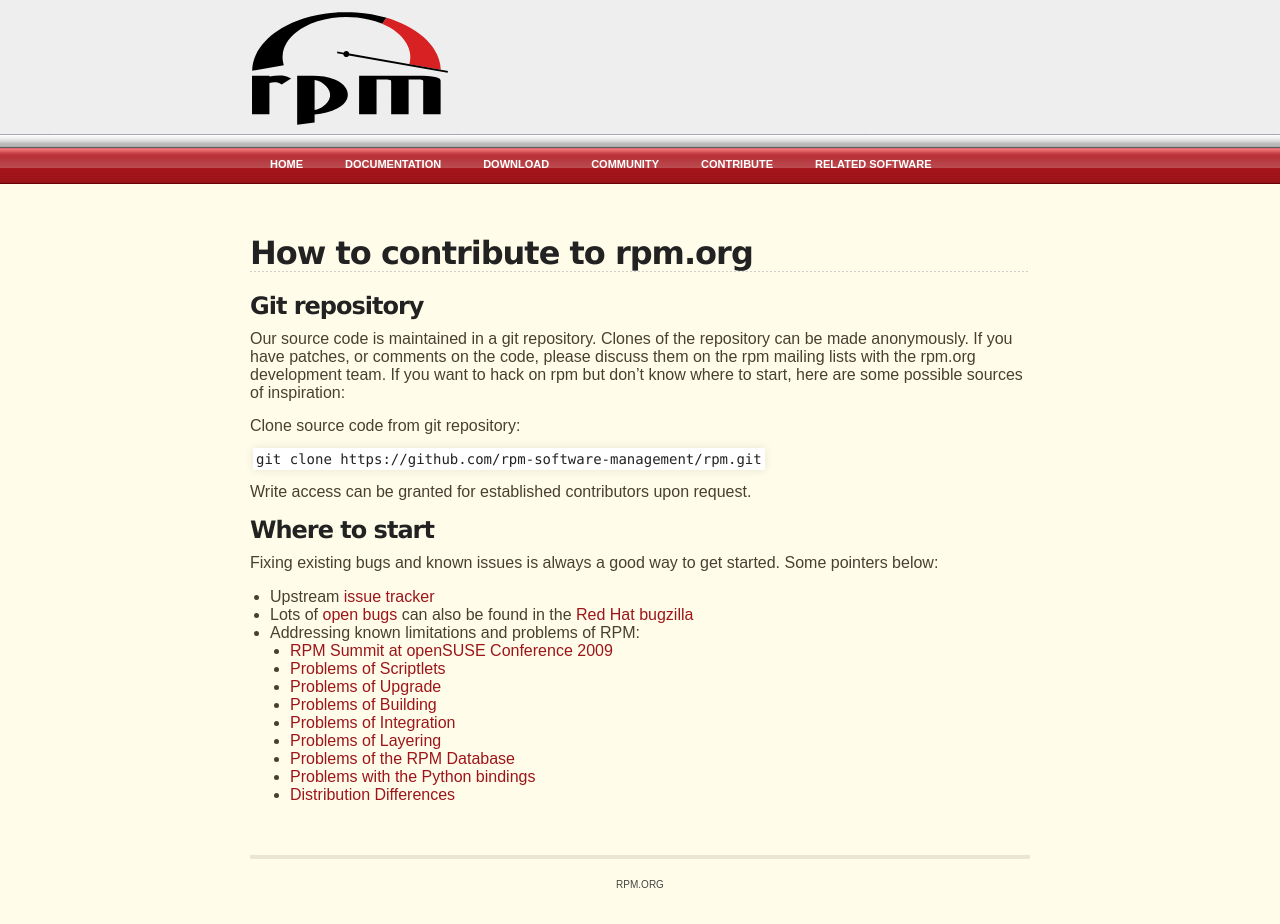
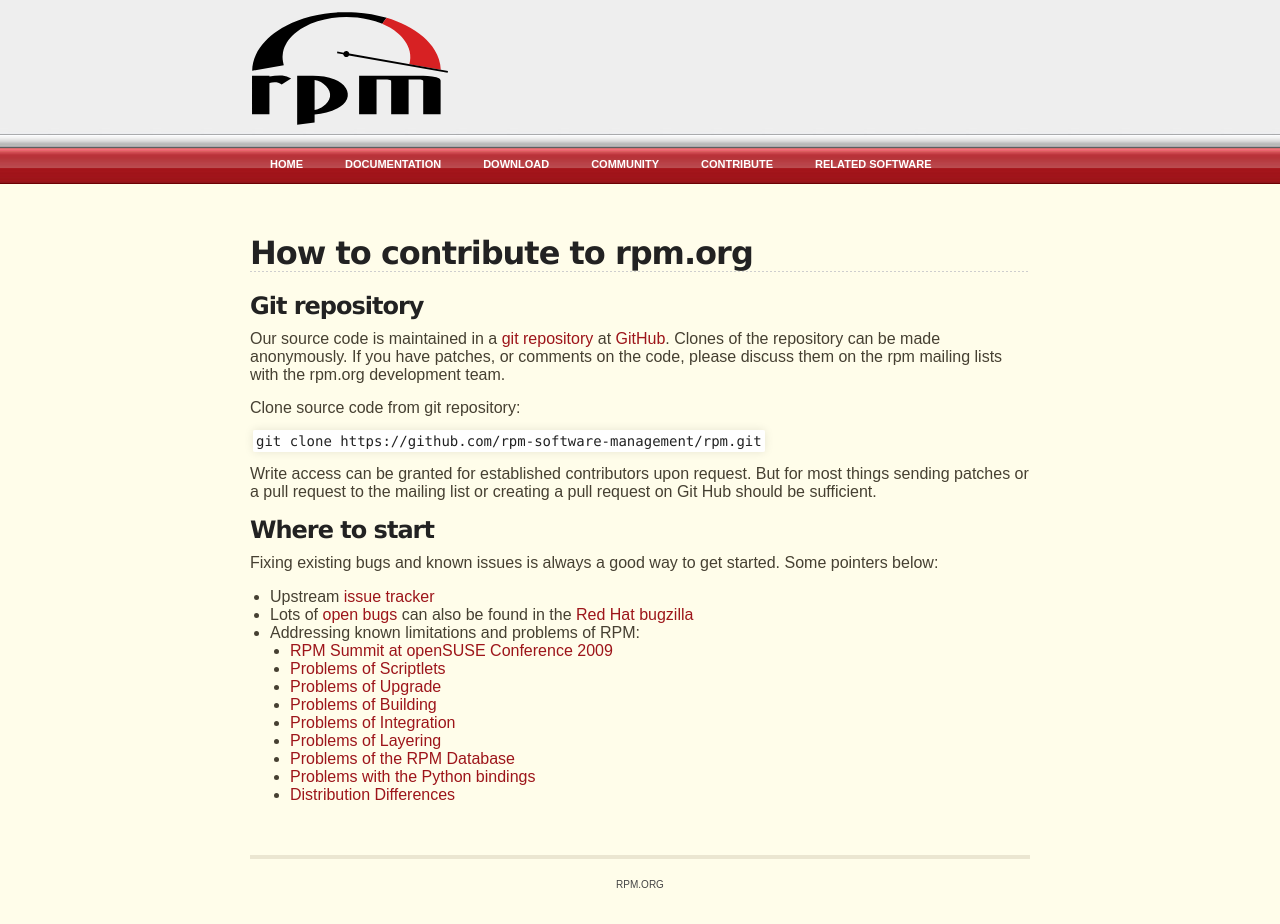
Before and after one commit to rpm-software-management/rpm-web, a Jekyll site: the page built from contribute.md, in a window 1280 px wide. Built offline with Jekyll 4.4.1, drawn with Linux system fonts in a browser that asks for light colours.

Commit message:
Links to GH. Howto submit patches

```diff
--- a/contribute.md
+++ b/contribute.md
@@ -6,13 +6,13 @@ title: Contribute
 
 ### Git repository
 
-Our source code is maintained in a git repository. Clones of the repository can be made anonymously. If you have patches, or comments on the code, please discuss them on the rpm mailing lists with the rpm.org development team. If you want to hack on rpm but don't know where to start, here are some possible sources of inspiration:
+Our source code is maintained in a [git repository](https://github.com/rpm-software-management/rpm) at [GitHub](https://github.com/). Clones of the repository can be made anonymously. If you have patches, or comments on the code, please discuss them on the rpm mailing lists with the rpm.org development team.
 
 Clone source code from git repository:
 
 `git clone https://github.com/rpm-software-management/rpm.git`
 
-Write access can be granted for established contributors upon request.
+Write access can be granted for established contributors upon request. But for most things sending patches or a pull request to the mailing list or creating a pull request on Git Hub should be sufficient.
 
 ### Where to start
 
```
